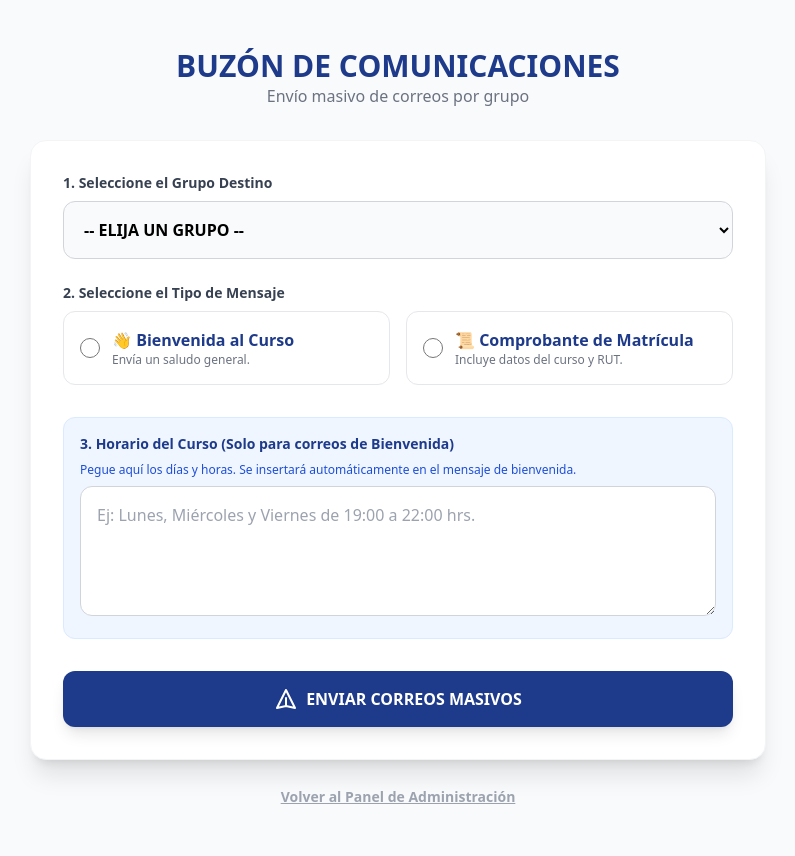
After one commit to contactoeisenseguridad/sistema, a Django app: template alumnos/templates/buzon_masivo.html in a window 1280 px wide. The commit adds this page. Shown: the whole page, without its empty margins (242-1037 px from the left). Run offline with Django 5.2, Linux system fonts and the light colour scheme; the template is opened without the code that fills it, so the values that code supplies are empty; some libraries are stand-ins or nearby versions.

Commit message:
Buzón masivo listo y decoradores corregidos

```diff
--- /dev/null
+++ b/alumnos/templates/buzon_masivo.html
@@ -0,0 +1,79 @@
+<!DOCTYPE html>
+<html lang="es">
+<head>
+    <meta charset="UTF-8">
+    <meta name="viewport" content="width=device-width, initial-scale=1.0">
+    <title>Buzón Masivo - OTEC UNO</title>
+    <script src="https://cdn.tailwindcss.com"></script>
+</head>
+<body class="bg-gray-50 font-sans">
+    <div class="max-w-3xl mx-auto py-12 px-4">
+
+        <div class="text-center mb-8">
+            <h1 class="text-3xl font-bold text-blue-900 uppercase">Buzón de Comunicaciones</h1>
+            <p class="text-gray-500 font-medium">Envío masivo de correos por grupo</p>
+        </div>
+
+        {% if messages %}
+            {% for message in messages %}
+                <div class="p-4 mb-6 text-white text-center font-bold rounded-lg shadow-md {% if message.tags == 'error' %}bg-red-500{% elif message.tags == 'warning' %}bg-yellow-500{% else %}bg-green-500{% endif %}">
+                    {{ message }}
+                </div>
+            {% endfor %}
+        {% endif %}
+
+        <div class="bg-white p-8 rounded-2xl shadow-xl border border-gray-100">
+            <form method="POST" onsubmit="return confirm('¿Está seguro de enviar estos correos masivos? Esta acción no se puede deshacer.');">
+                {% csrf_token %}
+
+                <div class="mb-6">
+                    <label class="block text-sm font-bold text-gray-700 mb-2">1. Seleccione el Grupo Destino</label>
+                    <select name="grupo" required class="w-full p-4 bg-gray-50 border border-gray-300 rounded-xl focus:ring-2 focus:ring-blue-500 outline-none font-bold uppercase">
+                        <option value="">-- Elija un grupo --</option>
+                        {% for g in grupos %}
+                            <option value="{{ g }}">{{ g }}</option>
+                        {% endfor %}
+                    </select>
+                </div>
+
+                <div class="mb-8">
+                    <label class="block text-sm font-bold text-gray-700 mb-2">2. Seleccione el Tipo de Mensaje</label>
+                    <div class="grid grid-cols-1 md:grid-cols-2 gap-4">
+                        <label class="cursor-pointer border border-gray-200 rounded-xl p-4 flex items-center hover:bg-blue-50 transition">
+                            <input type="radio" name="tipo_correo" value="bienvenida" required class="w-5 h-5 accent-blue-600 mr-3">
+                            <div>
+                                <div class="font-bold text-blue-900">👋 Bienvenida al Curso</div>
+                                <div class="text-xs text-gray-500">Envía un saludo general.</div>
+                            </div>
+                        </label>
+
+                        <label class="cursor-pointer border border-gray-200 rounded-xl p-4 flex items-center hover:bg-blue-50 transition">
+                            <input type="radio" name="tipo_correo" value="comprobante" required class="w-5 h-5 accent-blue-600 mr-3">
+                            <div>
+                                <div class="font-bold text-blue-900">📜 Comprobante de Matrícula</div>
+                                <div class="text-xs text-gray-500">Incluye datos del curso y RUT.</div>
+                            </div>
+                        </label>
+                    </div>
+                </div>
+
+                <div class="mb-8 p-4 bg-blue-50 border border-blue-100 rounded-xl">
+                    <label class="block text-sm font-bold text-blue-900 mb-2">3. Horario del Curso (Solo para correos de Bienvenida)</label>
+                    <p class="text-xs text-blue-700 mb-2">Pegue aquí los días y horas. Se insertará automáticamente en el mensaje de bienvenida.</p>
+                    <textarea name="horario_curso" rows="4" placeholder="Ej: Lunes, Miércoles y Viernes de 19:00 a 22:00 hrs."
+                              class="w-full p-4 bg-white border border-gray-300 rounded-xl focus:ring-2 focus:ring-blue-500 outline-none transition-all"></textarea>
+                </div>
+
+                <button type="submit" class="w-full bg-blue-900 text-white font-black py-4 rounded-xl shadow-lg hover:bg-blue-800 transition transform hover:-translate-y-0.5 flex justify-center items-center">
+                    <svg class="w-6 h-6 mr-2" fill="none" stroke="currentColor" viewBox="0 0 24 24"><path stroke-linecap="round" stroke-linejoin="round" stroke-width="2" d="M12 19l9 2-9-18-9 18 9-2zm0 0v-8"></path></svg>
+                    ENVIAR CORREOS MASIVOS
+                </button>
+            </form>
+        </div>
+
+        <div class="mt-6 text-center">
+            <a href="/admin/" class="text-sm font-bold text-gray-400 hover:text-blue-600 underline">Volver al Panel de Administración</a>
+        </div>
+    </div>
+</body>
+</html>
```
Also changed, not shown: alumnos/templates/portal_asistencia.html (+11 -6 lines), alumnos/views.py (+110 -1 lines), 1 other file.
